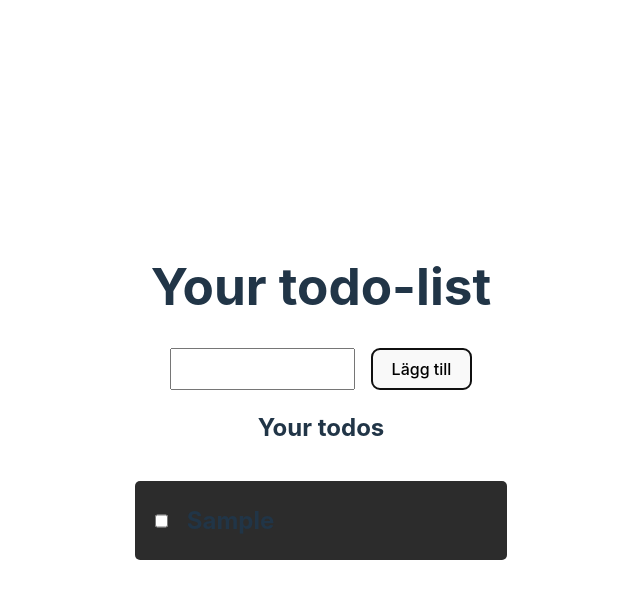
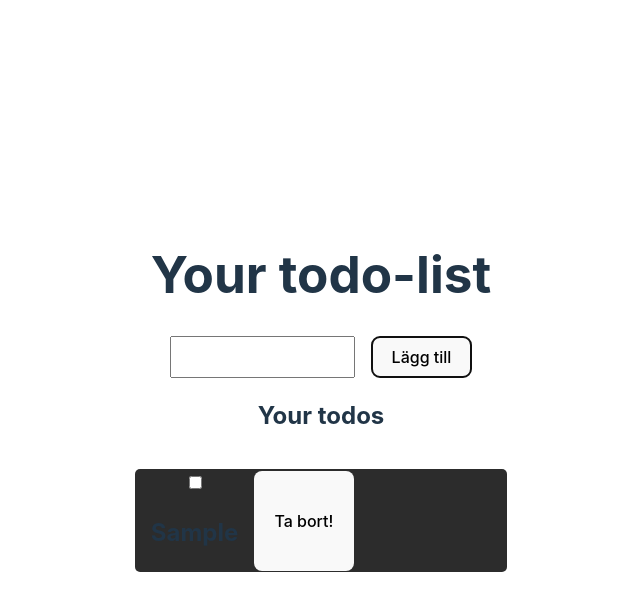
Before and after one commit to MarcusRei/SCHOOL---Todo-list---React, a React (Vite) app: page / in a window 1280 px wide. Both pictures are taken after typing "Sample" into the empty fields and a click on the button "Lägg till". Shown: the top 610 px of the page, without its empty margins (319-959 px from the left). Built offline with nearby package versions, Linux system fonts and the light colour scheme.

Commit message:
add remove function

```diff
--- a/src/components/TodoList.tsx
+++ b/src/components/TodoList.tsx
@@ -11,14 +11,25 @@ export const TodoList = () => {
     <ul className="todo__list">
       {todos.map((todo) => {
         return (
-          <li
-            className="todo"
+          <li className="todo">
+            <div
               onClick={() =>
                 dispatch({ type: actionType.TOGGLED, payload: todo.id })
               }
             >
               <input type="checkbox" checked={todo.isDone} />
               <h2 className={todo.isDone ? "done" : ""}>{todo.text}</h2>
+            </div>
+            <button
+              onClick={() => {
+                dispatch({
+                  type: actionType.REMOVED,
+                  payload: todo.id.toString(),
+                });
+              }}
+            >
+              Ta bort!
+            </button>
           </li>
         );
       })}
--- a/src/reducers/TodosReducer.ts
+++ b/src/reducers/TodosReducer.ts
@@ -3,6 +3,7 @@ import { Todo } from "../models/Todo";
 export enum actionType {
   ADDED,
   TOGGLED,
+  REMOVED,
 }
 
 export interface Action {
@@ -23,5 +24,8 @@ export const TodosReducer = (todos: Todo[], action: Action) => {
           return todo;
         }
       });
+
+    case actionType.REMOVED:
+      return todos.filter((todo) => todo.id.toString() !== action.payload);
   }
 };
```
Lines whose indentation alone changed are shown as unchanged.
